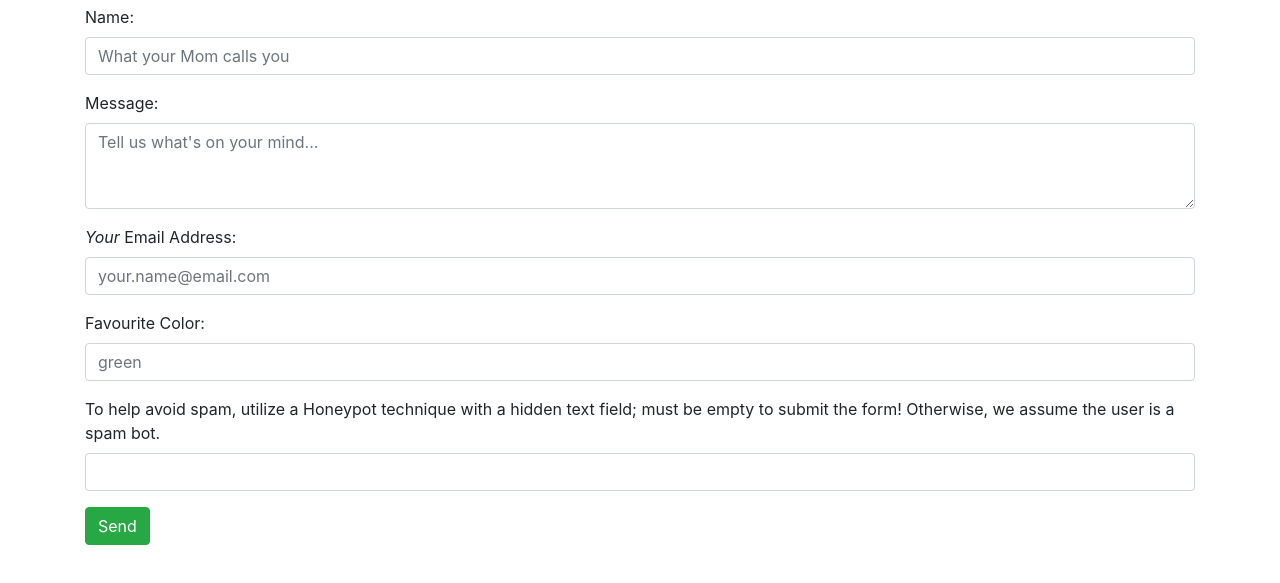
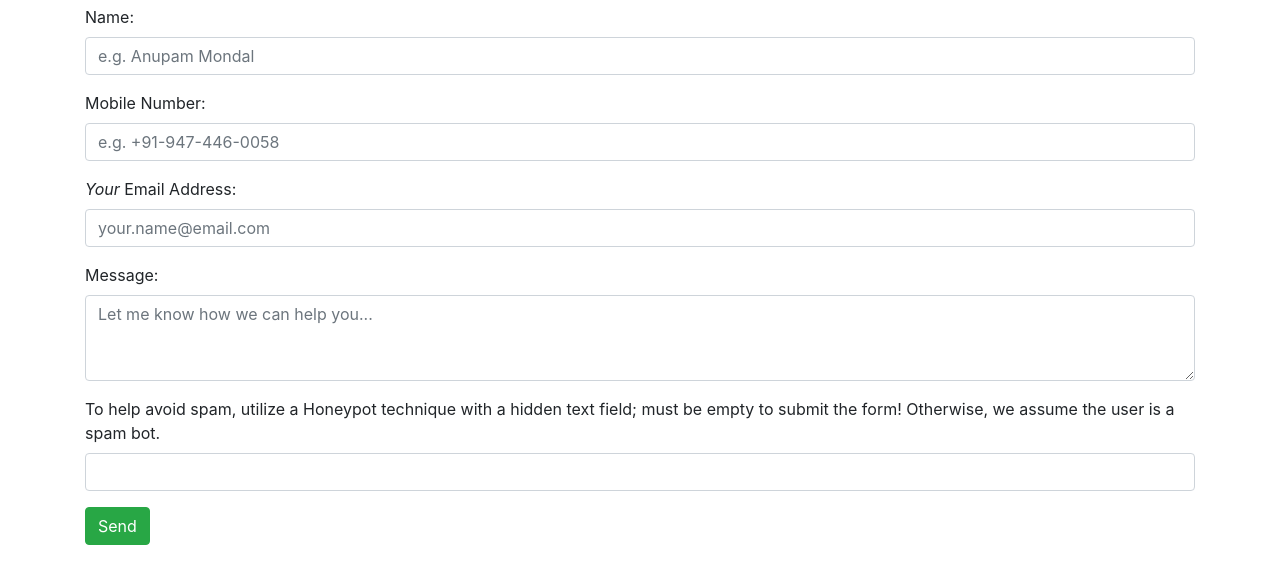
Before and after one commit to anupammo/htmlappscript, a plain HTML site: page index.html in a window 1280 px wide. Shown: the part 41-624 px from the top of the page. Drawn offline with nearby package versions, Linux system fonts and the light colour scheme.

Commit message:
form update
150320202156

```diff
--- a/index.html
+++ b/index.html
@@ -28,14 +28,14 @@
                     <div class="form-elements">
                         <fieldset class="form-group">
                             <label for="name">Name: </label>
-                            <input class="form-control" id="name" name="name"
-                            placeholder="What your Mom calls you" />
+                            <input class="form-control" id="name" name="name" type="text"
+                            placeholder="e.g. Anupam Mondal" />
                         </fieldset>
 
                         <fieldset class="form-group">
-                            <label for="message">Message: </label>
-                            <textarea class="form-control" id="message" name="message" rows="3"
-                            placeholder="Tell us what's on your mind..."></textarea>
+                            <label for="mobile">Mobile Number: </label>
+                            <input class="form-control" id="mobile" name="mobile" type="text"
+                            placeholder="e.g. +91-947-446-0058" />
                         </fieldset>
 
                         <fieldset class="form-group">
@@ -45,8 +45,9 @@
                         </fieldset>
 
                         <fieldset class="form-group">
-                            <label for="color">Favourite Color: </label>
-                            <input class="form-control" id="color" name="color" placeholder="green" />
+                            <label for="message">Message: </label>
+                            <textarea class="form-control" id="message" name="message" rows="3"
+                            placeholder="Let me know how we can help you..."></textarea>
                         </fieldset>
 
                         <fieldset class="form-group honeypot-field">
```
